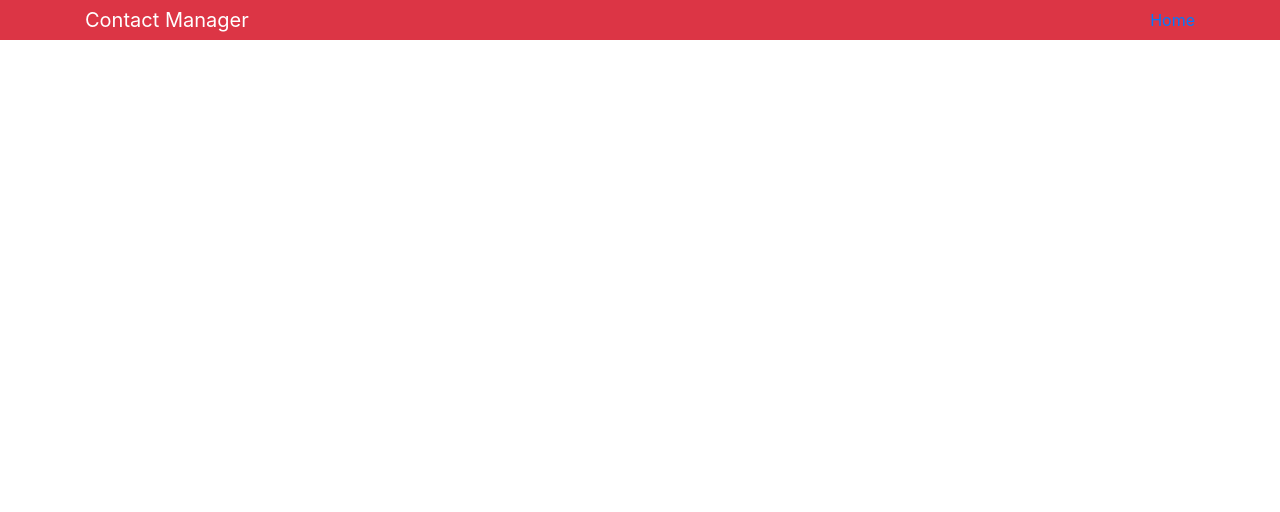
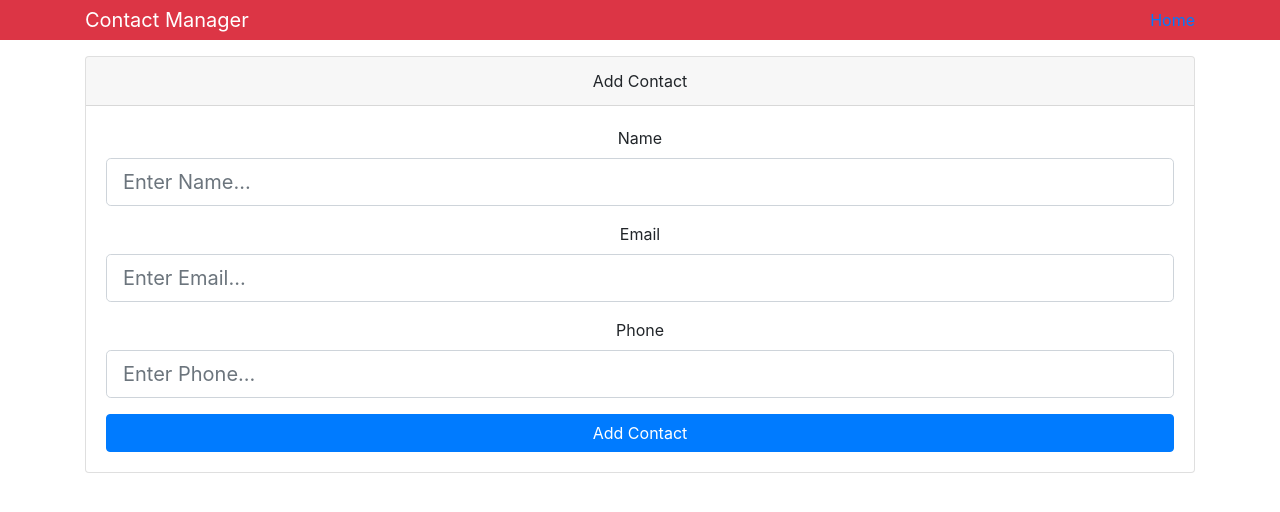
Before and after one commit to heretodesign/contactmanager-react-app, a React (Create React App) app: page / in a window 1280 px wide. Shown: the top 512 px of the page. Built offline with nearby package versions, Linux system fonts and the light colour scheme.

Commit message:
code factoring after adding context api  & Added AddContact form

```diff
--- a/src/App.js
+++ b/src/App.js
@@ -1,6 +1,7 @@
 import React from 'react';
-import Contacts from './components/Contacts'
-import Header from './components/Header'
+import Contacts from './components/contacts/Contacts'
+import Header from './components/layout/Header'
+import AddContact from './components/contacts/AddContact'
 import { Provider } from './context'
 
 
@@ -12,7 +13,8 @@
     <Provider>
       <div className="App">
         <Header branding="Contact Manager" />
-          <div class="container">
+          <div className="container">
+            <AddContact />
             <Contacts />
         </div>
       </div>
--- a/src/components/Contact.js
+++ /dev/null
@@ -1,58 +0,0 @@
-import React, { Component } from 'react'
-import PropTypes from 'prop-types'
-
-class Contact extends Component {
-    constructor() {
-        super();
-        this.state = {
-            showContactInfo: true
-        };
-    }
-
-    onShowClick = (e) => {
-        console.log(e.target)
-        this.setState({
-            showContactInfo: !this.state.showContactInfo
-        });
-    }
-
-    onDeleteClick = (e) => {
-        this.props.deleteClickHandler();
-    };
-
-    render() {
-        const { name, email, phone } = this.props.contact;
-        const { showContactInfo } = this.state;
-
-        return (
-            <div className="card card-body mb-3">
-                <h3 style={contactStyle}>{name} {' '}
-                    <i onClick={this.onShowClick}
-                        className="fas fa-sort-down"
-                        style={{cursor: 'pointer'}}
-                    />
-                    <i onClick={this.onDeleteClick}
-                        className="fas fa-times"
-                        style={{cursor: 'pointer', float: 'right', color: 'red'}}
-                    />
-                </h3>
-                {showContactInfo ? (<ul className="list-group">
-                    <li className="list-group-item">Email: {email}</li>
-                    <li className="list-group-item">Phone: {phone}</li>
-                </ul>) : null}
-            </div>
-        )
-    }
-}
-
-Contact.propTypes = {
-    contact: PropTypes.object.isRequired,
-    deleteClickHandler: PropTypes.func.isRequired,
-};
-
-const contactStyle = {
-    color: 'blue',
-    fontSize: '0.9rem'
-};
-
-export default Contact;
--- /dev/null
+++ b/src/components/contacts/AddContact.js
@@ -0,0 +1,61 @@
+import React, { Component } from 'react'
+
+class AddContact extends Component {
+    state = {
+        name: '',
+        email: '',
+        phone: '',
+    };
+
+    render() {
+        const { name, email, phone } = this.state;
+
+        return (
+            <div className="card mb-3">
+                <div className="card-header">
+                    Add Contact
+                </div>
+                <div className="card-body">
+                    <form>
+                        <div class="form-group">
+                            <label htmlFor="">Name</label>
+                            <input
+                                type="text"
+                                name="name"
+                                class="form-control form-control-lg"
+                                placeholder="Enter Name..."
+                                value={name}
+                            />
+                        </div>
+                        <div class="form-group">
+                            <label htmlFor="email">Email</label>
+                            <input
+                                type="email"
+                                name="email"
+                                class="form-control form-control-lg"
+                                placeholder="Enter Email..."
+                                value={email}
+                            />
+                        </div>
+                        <div class="form-group">
+                            <label htmlFor="phone">Phone</label>
+                            <input
+                                type="text"
+                                name="phone"
+                                class="form-control form-control-lg"
+                                placeholder="Enter Phone..."
+                                value={phone}
+                            />
+                        </div>
+                        <input
+                            type="submit"
+                            value="Add Contact"
+                            className="btn btn-primary btn-block"
+                        />
+                    </form>
+                </div>
+            </div>
+        )
+    }
+}
+export default AddContact;
--- /dev/null
+++ b/src/components/contacts/Contact.js
@@ -0,0 +1,66 @@
+import React, { Component } from 'react'
+import PropTypes from 'prop-types'
+import { Consumer } from '../../context'
+
+class Contact extends Component {
+    constructor() {
+        super();
+        this.state = {
+            showContactInfo: true
+        };
+    }
+
+    onShowClick = (e) => {
+        console.log(e.target)
+        this.setState({
+            showContactInfo: !this.state.showContactInfo
+        });
+    }
+
+    onDeleteClick = (id, dispatch) => {
+        dispatch({type: 'DELETE_CONTACT', payload: id})
+    };
+
+    render() {
+        const { id, name, email, phone } = this.props.contact;
+        const { showContactInfo } = this.state;
+
+        return (
+            <Consumer>
+                {value => {
+                    const { dispatch } = value;
+                    return (
+                        <div className="card card-body mb-3">
+                            <h3 style={contactStyle}>{name} {' '}
+                                <i onClick={this.onShowClick}
+                                    className="fas fa-sort-down"
+                                    style={{cursor: 'pointer'}}
+                                />
+                                <i onClick={this.onDeleteClick.bind (this, id, dispatch)}
+                                    className="fas fa-times"
+                                    style={{cursor: 'pointer', float: 'right', color: 'red'}}
+                                />
+                            </h3>
+                            {showContactInfo ? (<ul className="list-group">
+                                <li className="list-group-item">Email: {email}</li>
+                                <li className="list-group-item">Phone: {phone}</li>
+                            </ul>) : null}
+                        </div>
+                    )
+                }}
+            </Consumer>
+        );
+    }
+}
+
+Contact.propTypes = {
+    contact: PropTypes.object.isRequired,
+    // deleteClickHandler: PropTypes.func.isRequired,
+};
+
+const contactStyle = {
+    color: 'blue',
+    fontSize: '0.9rem'
+};
+
+export default Contact;
--- a/src/components/Contacts.js
+++ b/src/components/contacts/Contacts.js
@@ -1,19 +1,19 @@
 /* eslint-disable */
 import React, { Component } from 'react'
 import Contact from './Contact'
-import { Consumer } from '../context'
+import { Consumer } from '../../context'
 
 class Contacts extends Component {
 
-    DeleteContact = (id) => {
-        //3 levels of delete function
-        console.log(id);
-        const { contacts } = this.state;
-        const newContacts = contacts.filter(contact => contact.id !== id); //this is how you delete
-        this.setState({
-            contact: newContacts
-        });
-    };
+    // DeleteContact = (id) => {
+    //     //3 levels of delete function
+    //     console.log(id);
+    //     const { contacts } = this.state;
+    //     const newContacts = contacts.filter(contact => contact.id !== id); //this is how you delete
+    //     this.setState({
+    //         contact: newContacts
+    //     });
+    // };
 
     render() {
         return (
@@ -26,7 +26,6 @@
                                 <Contact
                                     key={contact.id}
                                     contact={contact}
-                                    deleteClickHandler={this.DeleteContact.bind(this,contact.id)}
                                 />
                             })}
                         </React.Fragment>
@@ -38,3 +37,5 @@
 }
 
 export default Contacts;
+
+{/* deleteClickHandler={this.DeleteContact.bind(this,contact.id)} */}
--- a/src/context.js
+++ b/src/context.js
@@ -1,6 +1,18 @@
 import React, {Component} from 'react'
 
 const Context = React.createContext()
+
+const reducer = (state, action) => {
+    switch(action.type) {
+        case 'DELETE_CONTACT':
+            return {
+                ...state,
+                contacts: state.contacts.filter(contact => contact.id !== action.payload)
+            }
+        default:
+            return state;
+    }
+};
 
 export class Provider extends Component {
     state = {
@@ -29,7 +41,8 @@
                 email: "jdoe@gmail.com",
                 phone: "0123-123-33"
             }
-        ]
+        ],
+        dispatch: action => this.setState(state => reducer(state, action))
     };
 
     render() {
```
Also changed, not shown: src/components/layout/Header.js (renamed from src/components/Header.js).
